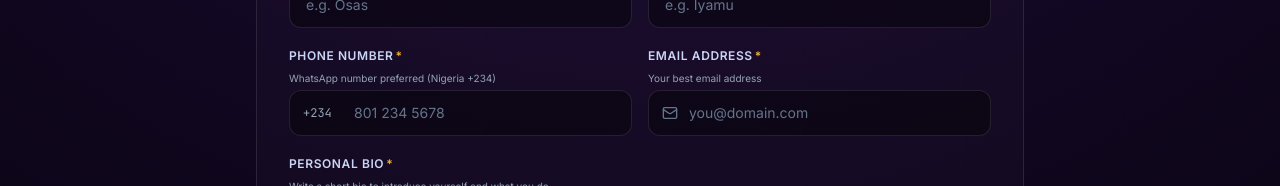
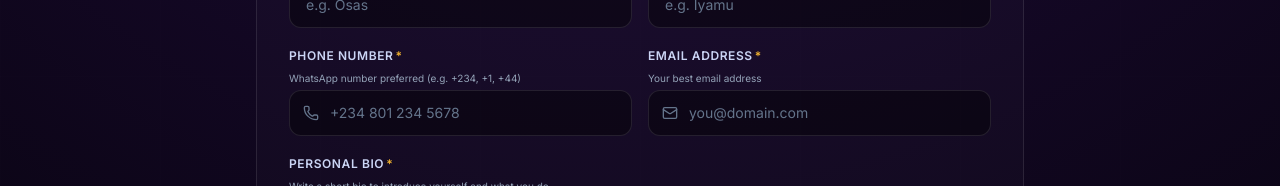
Before and after one commit to kemerald25/edotech, a Next.js app: page /join in a window 1280 px wide. Shown: the part 724-910 px from the top of the page. Built offline with nearby package versions, Linux system fonts and the light colour scheme; no server answers.

Commit message:
feat: add custom registration form component with multi-step layout and API integration

```diff
--- a/src/components/forms/custom-registration-form.tsx
+++ b/src/components/forms/custom-registration-form.tsx
@@ -98,7 +98,7 @@ export function CustomRegistrationForm({ onSuccess }: RegistrationFormProps) {
           firstName,
           lastName,
           email,
-          phone: phone.startsWith("+") ? phone : `+234${phone.replace(/^0+/, "")}`,
+          phone: phone.trim(),
           bio,
           location,
           birthday,
@@ -240,18 +240,16 @@ export function CustomRegistrationForm({ onSuccess }: RegistrationFormProps) {
             <label className="block text-neutral-300 font-semibold mb-1.5 uppercase tracking-wider">
               Phone Number<span className="text-secondary ml-0.5">*</span>
             </label>
-            <p className="text-[10px] text-neutral-400 mb-1">WhatsApp number preferred (Nigeria +234)</p>
+            <p className="text-[10px] text-neutral-400 mb-1">WhatsApp number preferred (e.g. +234, +1, +44)</p>
             <div className="relative">
-              <span className="absolute left-3.5 top-1/2 -translate-y-1/2 text-neutral-400 font-mono text-xs">
-                +234
-              </span>
+              <Phone className="absolute left-3.5 top-1/2 -translate-y-1/2 size-4 text-neutral-500" />
               <input
                 type="tel"
                 required
-                placeholder="801 234 5678"
+                placeholder="+234 801 234 5678"
                 value={phone}
                 onChange={(e) => setPhone(e.target.value)}
-                className="w-full rounded-xl border border-white/10 bg-black/40 pl-16 pr-4 py-3 text-sm text-white placeholder-neutral-500 focus:border-secondary focus:outline-none"
+                className="w-full rounded-xl border border-white/10 bg-black/40 pl-10 pr-4 py-3 text-sm text-white placeholder-neutral-500 focus:border-secondary focus:outline-none"
               />
             </div>
           </div>
@@ -503,12 +501,12 @@ export function CustomRegistrationForm({ onSuccess }: RegistrationFormProps) {
             className="w-full rounded-xl border border-white/10 bg-black/60 px-3.5 py-3 text-xs text-white focus:border-secondary focus:outline-none"
           >
             <option value="">Please Select</option>
-            <option value="Early Stage Learner / Student">Early Stage Learner / Student</option>
-            <option value="Mid-level Tech Professional">Mid-level Tech Professional</option>
-            <option value="Senior Tech Leader / Executive">Senior Tech Leader / Executive</option>
-            <option value="Startup Founder / Co-founder">Startup Founder / Co-founder</option>
-            <option value="Ecosystem Partner / Investor">Ecosystem Partner / Investor</option>
-            <option value="Freelancer / Consultant">Freelancer / Consultant</option>
+            <option value="Founder: You have launched a startup">Founder: You have launched a startup</option>
+            <option value="Investor: You fund startups">Investor: You fund startups</option>
+            <option value="Operator: You lead a team at a startup">Operator: You lead a team at a startup</option>
+            <option value="Mentor: You train talents and/or founders">Mentor: You train talents and/or founders</option>
+            <option value="Talent: You're on the team in a startup">Talent: You&apos;re on the team in a startup</option>
+            <option value="Newbie: You're just getting into tech and haven't found a place yet">Newbie: You&apos;re just getting into tech and haven&apos;t found a place yet</option>
           </select>
         </div>
 
```
